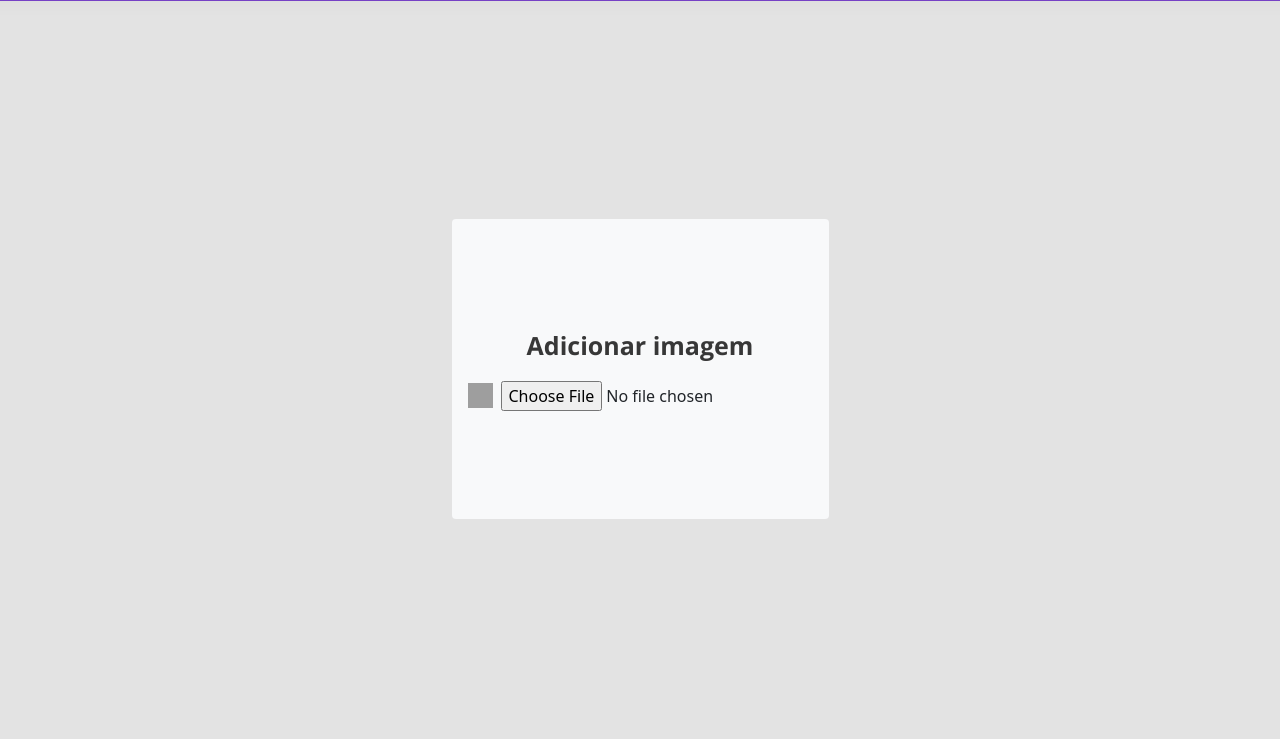
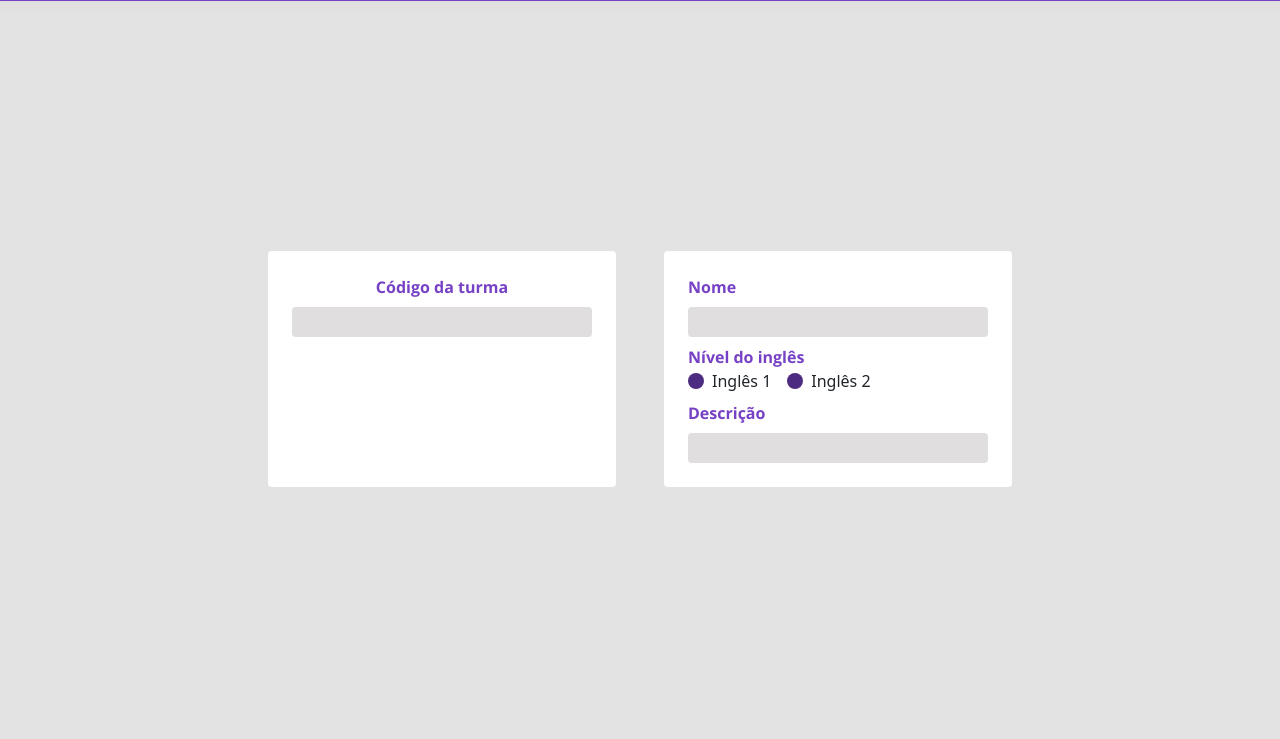
Before and after one commit to lysabacate/Projeto-MECK, a Flask app: page /criar_turma in a window 1280 px wide. Shown: the part 61-800 px from the top of the page. Run offline with Flask 3, Linux system fonts and the light colour scheme; a user stored in the database is signed in; some web fonts are replaced; grey boxes are pictures that could not be loaded.

Commit message:
atualizando tela criar turma

```diff
--- a/controllers/turmas.py
+++ b/controllers/turmas.py
@@ -1,4 +1,4 @@
-from flask import render_template, request, redirect, flash
+"""from flask import render_template, request, redirect, flash
 from models.usuario import Usuario
 from utils import db, lm
 from flask import Blueprint
@@ -9,7 +9,6 @@ bp_usuarios = Blueprint("turmas", __name__, template_folder='templates')
 
 @bp_usuarios.route('/create', methods=['POST'])
 def create():
-    imagem_url = request.form.get('imagem')
     codigo = request.form.get('codigo_turma')
 	nome = request.form.get('nome_turma')
 	nivel = request.form.get('nivel_turma')
@@ -19,4 +18,4 @@ def create():
 	db.session.commit()
 	#flash ('Turma criada com sucesso')
     #return render_template('')
-    return 'Turma criada com sucesso'
+    return 'Turma criada com sucesso'"""
--- a/models/turmas.py
+++ b/models/turmas.py
@@ -1,4 +1,4 @@
-from utils import db
+"""from utils import db
 from flask_login import UserMixin
 
 
@@ -6,18 +6,16 @@ from flask_login import UserMixin
 class Usuario(db.Model, UserMixin):
 	__tablename__= "usuario"
 	id = db.Column(db.Integer, primary_key = True)
-    imagem_url = db.Column(db.String(255))
     codigo = db.Column(db.Integer)
 	nome = db.Column(db.String(100))
 	nivel = db.Column(db.Integer)
 	descricao = db.Column(db.String(300))
 
 	def __init__(self, matricula, nome, email, senha, admin):
-		self.imagem_url = imagem_url
 		self.codigo = codigo
 		self.nome = nome
 		self.nivel = nivel
 		self.descricao = descricao
 
     def __repr__(self):
-   		return "<Turma: {} - {}>".format(self.nome, self.nivel)
+   		return "<Turma: {} - {}>".format(self.nome, self.nivel)"""
--- a/static/css/style.css
+++ b/static/css/style.css
@@ -442,32 +442,50 @@ html, body{
 
 /*tela de criar turmas*/
 
-.add-img-e-codigo .imagem-turma p {
-    color: #373737;
+.forms-criar-turma .titulo-input {
+    color: #7641C5;
     font-family: "Open Sans";
-    font-size: 25px;
+    font-size: 16px;
     font-weight: 700;
 }
 
-.input-imagem-turma img {
-    width: 25px;
-    height: 25px;
+.forms-criar-turma .input-roxo{
+    border-radius: 4px;
+    background: #ADA9A961;
+    width: 300px;
+    height: 30px;
 }
 
-.add-img-e-codigo {
-    height: 300px;
+.forms-criar-turma .input-roxo:focus{
+    outline: 2px solid #7641C5;
+    border-radius: 2px;
 }
 
-/*
-input[type='file'] {
-    display: none
+.forms-criar-turma .nivel-ingles-turma input[type = 'radio']{
+    display: none;
 }
-label {
-    background-color: #3498db;
-    border-radius: 5px;
-    color: #fff;
-    cursor: pointer;
-    margin: 10px;
-    padding: 6px 20px
+
+.custom-radio{
+    background: #4D2B80;
+    width: 16px;
+    height: 16px;
+    display: grid;
+    place-content: center;
+    border-radius: 50%;
 }
-*/
+
+.custom-radio, .forms-criar-turma span {
+    transition: 0.5s ease;
+}
+
+.custom-radio span {
+    content: '';
+    width: 8px;
+    height: 8px;;
+    border-radius: 50%
+}
+
+.forms-criar-turma .nivel-ingles-turma input[type = 'radio']:checked + .custom-radio span {
+    transition: 0.5s;
+    background: #FFF;
+}
--- a/templates/pagina-criar-turma.html
+++ b/templates/pagina-criar-turma.html
@@ -2,15 +2,36 @@
 
 
 {% block conteudo %}
-<form action="" class="d-flex flex-column">
-    <div class="add-img-e-codigo d-flex flex-column bg-light rounded p-3 justify-content-center">
-        <label for="imagem-turma" class="imagem-turma d-flex flex-column align-items-center">
-            <p>Adicionar imagem</p>
-        </label>
-        <div class="input-imagem-turma d-flex align-items-center gap-2">
-            <img src="/static/img/adicionar-arquivo-roxo.svg" alt="">
-            <input type="file" name="foto-turma" id="imagem-turma">
+<form action="" class="d-flex forms-criar-turma gap-5">
+    <div class="add-cod-turma bg-white rounded p-4 gap-2 d-flex flex-column">
+        <label for="cod_turma" class="cod_turma m-0 titulo-input d-flex flex-column align-items-center">Código da turma</label>
+        <input class="border-0 input-roxo" type="text" name="codigo_turma" id="cod_turma">
+    </div>
+    <div class="add-nome-desc-turma bg-white rounded p-4 gap-2 d-flex flex-column w-100">
+        <label for="nome_turma" class="nome_turma m-0 titulo-input d-flex flex-column">Nome</label>
+        <input class="border-0 input-roxo" type="text" name="nome_turma" id="nome_turma">
+
+        <div class="nivel-ingles-turma">
+            <p class="titulo-input m-0">Nível do inglês</p>
+            <div class='d-flex gap-3'>
+                <label for="ingles1" class="d-flex align-items-center gap-2">
+                    <input type="radio" id="ingles1" value="ingles1" name="nivel_turma">
+                    <div class="custom-radio">
+                        <span></span>
+                    </div>
+                    Inglês 1
+                </label>
+                <label for="ingles2" class="d-flex align-items-center gap-2">
+                    <input type="radio" id="ingles2" value="ingles2" name="nivel_turma">
+                    <div class="custom-radio">
+                        <span></span>
+                    </div>
+                    Inglês 2
+                </label>
+            </div>
         </div>
+        <label for="descricao" class="descricao m-0 titulo-input">Descrição</label>
+        <input class="border-0 input-roxo input-descricao" type="text" name="descricao" id="descricao">
     </div>
 </form>
 {%endblock%}
```
